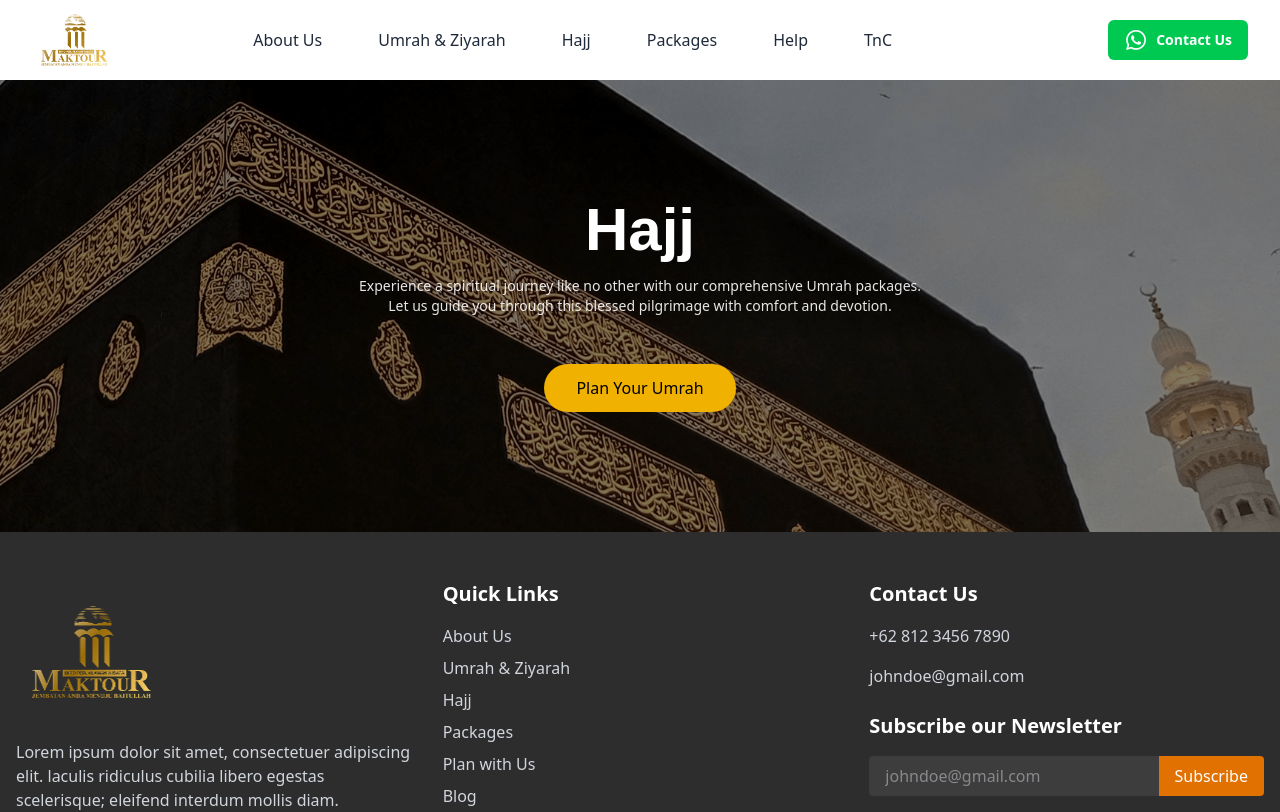
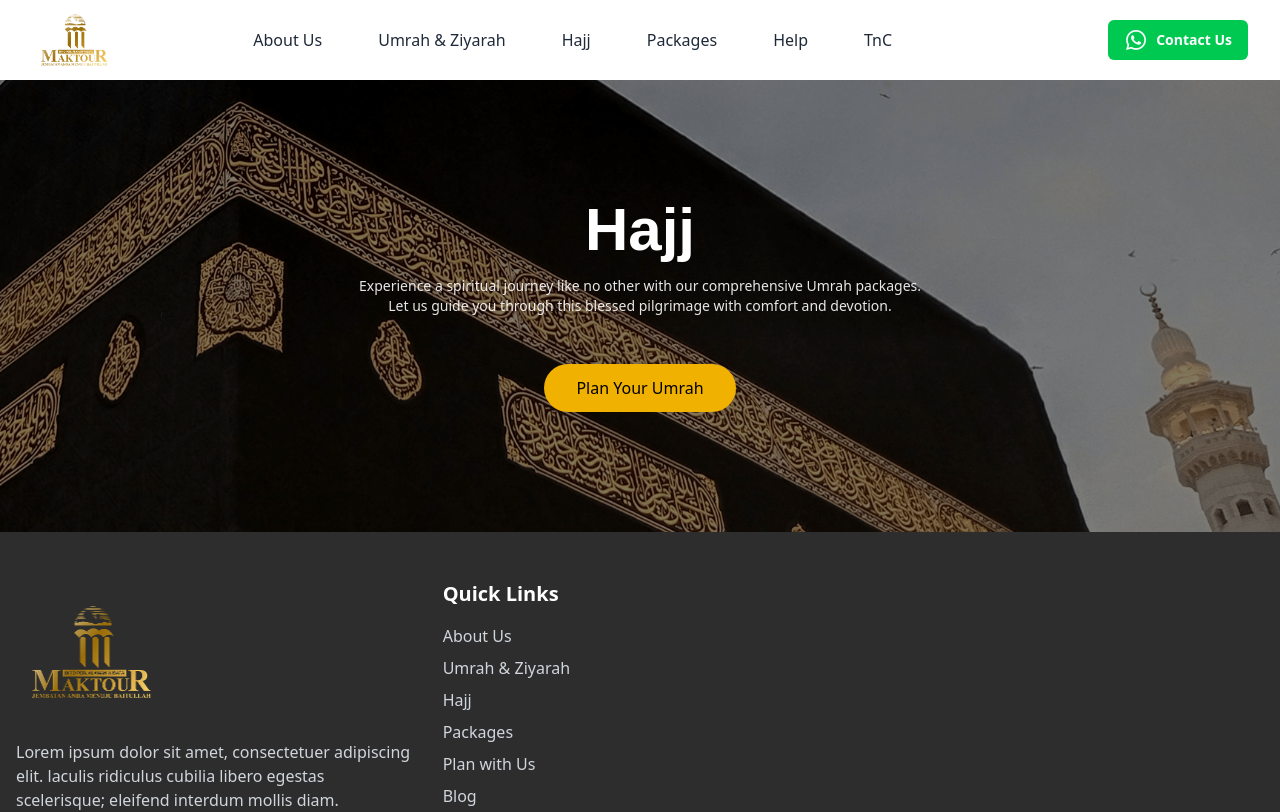
Before and after one commit to nugrahaa878/maktour-web-next, a Next.js app: page /hajj in a window 1280 px wide. Shown: the top 812 px of the page. Built offline with nearby package versions, Linux system fonts and the light colour scheme; a web font is replaced by a local one.

Commit message:
adjust hero scectionm

```diff
--- a/src/app/home/components/PreviewPackage/index.tsx
+++ b/src/app/home/components/PreviewPackage/index.tsx
@@ -6,20 +6,31 @@ import hajj from '../../../../../public/assets/icons/hajj.png'
 const PreviewPackages = () => {
   return (
     <div className="flex flex-wrap md:flex-row md:flex-nowrap justify-around w-full text-white mt-28 gap-10 md:gap-10 px-4">
-      <div className="flex flex-col items-center">
+      <div className="flex flex-row md:flex-nowrap w-full md:w-auto">
+        {/* First item */}
+        <div className="flex flex-col items-center flex-1">
           <div className="w-20 h-20 md:h-24 md:w-24 relative mb-4">
             <Image src={nabawi} alt="nabawi" fill className="object-contain" />
           </div>
           <p className="text-sm text-center md:text-md px-2 md:px-10 w-40 md:w-auto">Lorem ipsum dolor sit amet, consectetur adipiscing elit, sed do eiusmod tempor incididunt ut labore et dolore magna.</p>
         </div>
-      <div className="w-1 bg-white h-52 hidden md:block"></div>
-      <div className="flex flex-col items-center">
+
+        {/* Divider between first and second item */}
+        <div className="w-0.5 bg-white h-52 mx-4 hidden md:block"></div>
+
+        {/* Second item */}
+        <div className="flex flex-col items-center flex-1">
           <div className="w-20 h-20 md:h-24 md:w-24 relative mb-4">
             <Image src={kabah} alt="kabah" fill className="object-contain" />
           </div>
           <p className="text-sm text-center md:text-md px-2 md:px-10 w-40 md:w-auto">Lorem ipsum dolor sit amet, consectetur adipiscing elit, sed do eiusmod tempor incididunt ut labore et dolore magna.</p>
         </div>
-      <div className="w-1 bg-white h-52 hidden md:block"></div>
+      </div>
+
+      {/* Divider between second and third item */}
+      <div className="w-2 bg-white h-52 hidden md:block"></div>
+
+      {/* Third item */}
       <div className="flex flex-col items-center">
         <div className="w-20 h-20 md:h-24 md:w-24 relative mb-4">
           <Image src={hajj} alt="hajj" fill className="object-contain" />
--- a/src/components/footer/index.tsx
+++ b/src/components/footer/index.tsx
@@ -64,27 +64,6 @@ const Footer: FC = () => {
             </ul>
           </div>
 
-          {/* Contact Info & Newsletter */}
-          <div>
-            <h3 className="text-xl font-semibold mb-4">Contact Us</h3>
-            <div className="space-y-4">
-              <p className="text-gray-300">+62 812 3456 7890</p>
-              <p className="text-gray-300">johndoe@gmail.com</p>
-              <div className="mt-6">
-                <h4 className="text-xl font-semibold mb-4">Subscribe our Newsletter</h4>
-                <div className="flex">
-                  <input
-                    type="email"
-                    placeholder="johndoe@gmail.com"
-                    className="flex-1 bg-[#3D3D3D] text-gray-300 px-4 py-2 rounded-l focus:outline-none"
-                  />
-                  <button className="bg-amber-600 text-white px-4 py-2 rounded-r hover:bg-amber-700 transition-colors">
-                    Subscribe
-                  </button>
-                </div>
-              </div>
-            </div>
-          </div>
         </div>
 
         {/* Copyright */}
```
Lines whose indentation alone changed are shown as unchanged.
